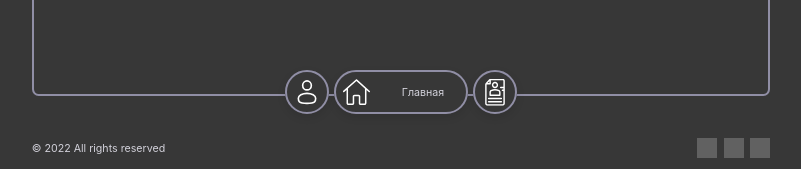
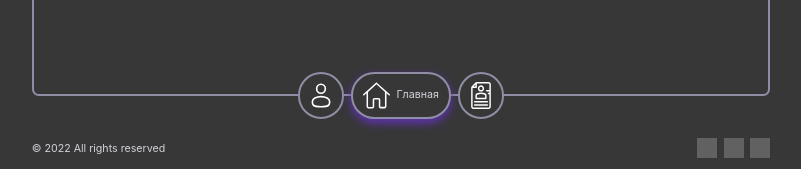
Before and after one commit to Rickovald/Rickovald, a React (Vite) app: page / in a window 1280 px wide. Shown: the part 624-793 px from the top of the page, without its empty margins (239-1040 px from the left). Built offline with nearby package versions, Linux system fonts and the light colour scheme; grey boxes are pictures that could not be loaded.

Commit message:
tab styles and logic optimize

```diff
--- a/src/pages/Main/ui/Main.tsx
+++ b/src/pages/Main/ui/Main.tsx
@@ -5,9 +5,8 @@ import home from '@/shared/assets/icons/home.svg';
 import about from '@/shared/assets/icons/user.svg';
 import resume from '@/shared/assets/icons/resume.svg';
 import { About } from '@/pages/About';
-import { Tabs, TabContainer } from '@/widgets/TabContainer';
+import { Tabs, TabContainer, useTabs } from '@/widgets/TabContainer';
 import { Resume } from '@/pages/Resume/Resume';
-import { useTabs } from '@/pages/Main/model/useTabs';
 
 const tabs = [
     {
@@ -36,9 +35,9 @@ export const Main: FC = (): ReactElement => {
 
     const handleTabChange = (newTab: string) => {
         if (newTab === active) return;
+        setActive(newTab);
         if (active === '') {
             setIsOpen(false);
-            setActive(newTab);
             setDisplayedTab(newTab);
             setIsOpen(!!newTab);
             return;
--- a/src/widgets/TabContainer/index.ts
+++ b/src/widgets/TabContainer/index.ts
@@ -1,2 +1,3 @@
 export * from './ui/Tabs';
 export * from './ui/tabContainer';
+export * from './model/useTabs';
--- a/src/widgets/TabContainer/ui/Tabs.tsx
+++ b/src/widgets/TabContainer/ui/Tabs.tsx
@@ -1,42 +1,41 @@
 import { FC, ReactElement } from 'react';
 import s from './tabs.module.sass';
+import clsx from 'clsx';
 
-type ITab = {
+interface Tab {
     title: string;
     path: string;
     image: string;
-};
-type IProps = {
+}
+
+interface TabsProps {
     activeTab: string;
-    tabs: ITab[];
+    tabs: Tab[];
     returnTab: (path: string) => void;
-};
+}
 
-export const Tabs: FC<IProps> = ({ activeTab, tabs, returnTab }): ReactElement => {
+export const Tabs: FC<TabsProps> = ({ activeTab, tabs, returnTab }): ReactElement => {
     return (
         <div className={s.root}>
-            {tabs.map((tab) => (
-                <div
-                    onClick={() => {
-                        returnTab(tab.path);
-                    }}
-                    key={tab.path}
-                    className={
-                        tab.path === activeTab
-                            ? `${s.tab} ${s.active}`
-                            : s.tab
-                    }
-                >
-                    <div className={`${s.content} ${tab.path}`}>
-                        <img className={s.icon} src={tab.image} alt="" />
-                        <div
-                            className={s.desc}>
+            {tabs.map((tab) => {
+                const isActive = tab.path === activeTab;
+                return (
+                    <div
+                        key={tab.path}
+                        onClick={() => returnTab(tab.path)}
+                        className={clsx(s.tab, { [s.active]: isActive })}
+                    >
+                        <img
+                            className={s.icon}
+                            src={tab.image}
+                            alt={tab.title}
+                        />
+                        <div className={s.desc}>
                             {tab.title}
                         </div>
                     </div>
-
-                </div>
-            ))}
+                );
+            })}
         </div>
     );
 };
--- a/src/widgets/TabContainer/ui/tabs.module.sass
+++ b/src/widgets/TabContainer/ui/tabs.module.sass
@@ -6,73 +6,66 @@
 	display: flex
 	width: 100% !important
 	text-align: center !important
+	gap: 10rem
 	justify-content: center
 
-.tab
-	width: auto !important
-	margin-right: 8rem
-	transition: $FastTransition
-	border-radius: 35rem
-	// border: 3rem solid red
-	background: $BackgroundElements
-	cursor: pointer
+// .tab
+// 	width: auto !important
+// 	margin-right: 8rem
+// 	transition: $FastTransition
+// 	// border: 3rem solid red
+// 	overflow: hidden
+// 	cursor: pointer
+// 	border-radius: 35rem
 
-.tab:last-child
-	margin-right: 0
+// 	background: $BackgroundElements
+// 	border: 3rem solid $AdditionalUnAccent
+// 	transition: $FastTransition
 
-.content
-	overflow: hidden
-	position: relative
-	box-shadow: 0rem 5rem 48rem 0rem rgba(2, 24, 93, 0.09)
-	border-radius: 35rem
-	margin-top: -3rem
-	width: 66rem
-	height: 66rem
-	transition: $FastTransition
-	border: 3rem solid $AdditionalUnAccent
-	box-shadow: 0rem 5rem 12rem 0rem rgba(0, 0, 0, 0.1)
+// .tab:last-child
+// 	margin-right: 0
+
+// .content
+// 	position: relative
+// 	margin-top: -3rem
+// 	width: 66rem
+// 	height: 66rem
+// 	transition: $FastTransition
 
 .icon
-	position: absolute
 	text-align: center
 	color: #ffffff
-	// background: $AdditionalUnAccent
-	width: 40rem
-	height: 40rem
-	// border-radius: 50%
-	margin-left: 10rem
+	min-width: 40rem
+	min-height: 40rem
+	max-width: 40rem
+	max-height: 40rem
 	display: inline-block
-	line-height: 59rem
-	// border: 3rem solid $AdditionalUnAccent
 	font-family: "font awesome 5 pro"
-	left: 0
-	top: 50%
-	transform: translateY(-50%)
 	filter: brightness(0) invert(1)
 
-.tab:hover .content, .active .content
-	width: 200rem
+// .desc
+// 	color: $LightTextColor
+// 	padding: 24rem 0
+// 	padding-left: 60rem
+// 	opacity: 0
+// 	// visibility: hidden
+// 	display: block
+// 	width: 66rem
+// 	height: 66rem
+// 	text-align: center
+// 	white-space: nowrap
+// 	transition: $FastTransition
 
-.desc
-	color: $LightTextColor
-	padding: 24rem 0
-	padding-left: 60rem
-	opacity: 0
-	// visibility: hidden
-	display: block
-	width: 66rem
-	height: 66rem
-	text-align: center
-	white-space: nowrap
-	transition: $FastTransition
+// .tab:hover .content, .active .content
+// 	width: 200rem
 
-.tab:hover .content .desc, .active .content .desc
-	width: 200rem
-	opacity: 1
-	visibility: visible
+// .tab:hover .content .desc, .active .content .desc
+// 	width: 200rem
+// 	opacity: 1
+// 	visibility: visible
 
-.tab:hover .home .desc
-	color: $LightTextColor
+// .tab:hover .desc
+// 	color: $LightTextColor
 
 .tabContainer
 	height: 0
@@ -89,3 +82,73 @@
 
 	&_open
 		height: auto
+
+// .tab
+// 	background: $BackgroundElements
+// 	border: 3rem solid $AdditionalUnAccent
+// 	color: #ffffff
+// 	cursor: pointer
+// 	font-size: 2em
+// 	transition: $FastTransition
+// 	border-radius: 33rem
+// 	width: 66rem
+// 	height: 66rem
+// 	position: relative
+// 	display: flex
+// 	justify-content: center
+// 	align-items: center
+
+// .desc
+// 	position: absolute
+// 	top: 0
+// 	z-index: 3
+// 	left: 30%
+// 	opacity: 0
+// 	width: fit-content
+// 	height: 100%
+// 	display: flex
+// 	text-align: center
+// 	justify-content: center
+// 	align-items: center
+
+// .tab:hover, .tab.active
+// 	transition: all 0.5s
+// 	box-shadow: 0rem 6rem 15rem $AdditionalAccent
+// 	padding: 5rem 200rem 5rem 5rem
+
+// .tab:hover .desc, .tab.active .desc
+// 	opacity: 1
+// 	transition: all 0.5s
+
+.tab
+	position: relative
+	display: flex
+	padding: 15rem
+	justify-content: center
+	align-items: center
+	background: $BackgroundElements
+	border: 3rem solid $AdditionalUnAccent
+	cursor: pointer
+	outline: none
+	color: #fff
+	min-width: 70rem
+	max-width: 70rem
+	height: 70rem
+	border-radius: 35rem
+	transition: $FastTransition
+
+	.desc
+		max-width: 0
+		height: fit-content
+		transition: $FastTransition
+		white-space: nowrap
+		overflow: hidden
+		color: $LightTextColor
+
+	&:hover, &.active
+		max-width: 300rem
+		box-shadow: 0rem 6rem 15rem $AdditionalAccent
+
+	&:hover .desc, &.active .desc
+		max-width: 300rem
+		margin-left: 10rem
```
Also changed, not shown: src/widgets/TabContainer/model/useTabs.ts (renamed from src/pages/Main/model/useTabs.ts).
